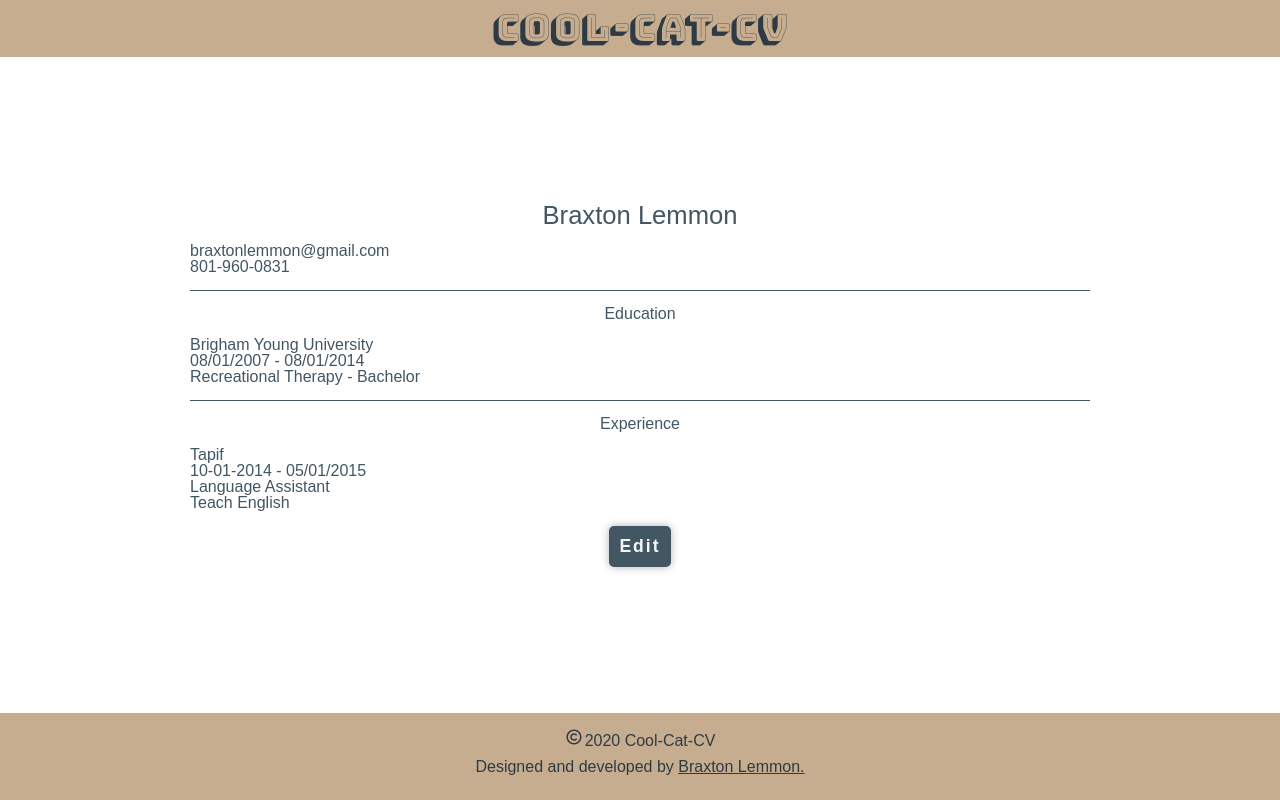
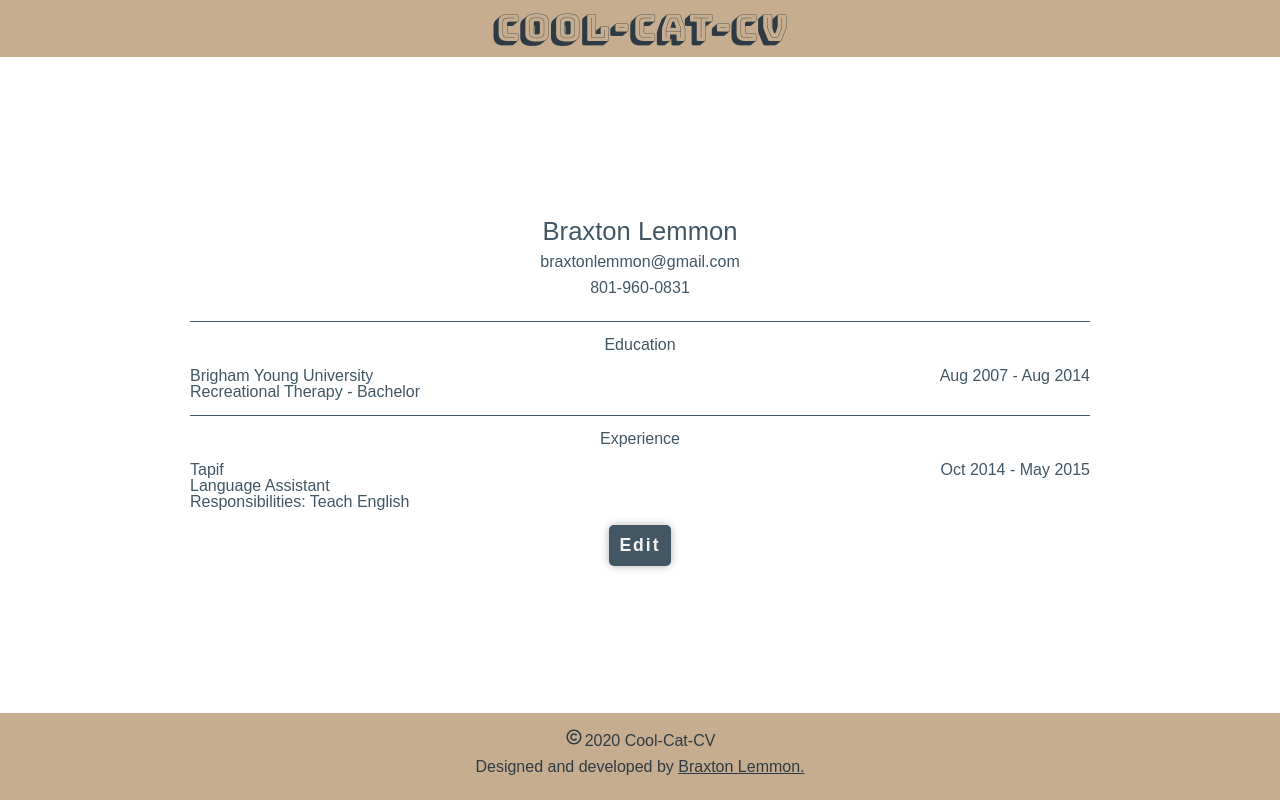
Before and after one commit to braxtonlemmon/cv-project-react, a React (Create React App) app: page / in a window 1280 px wide. Built offline with nearby package versions, Linux system fonts and the light colour scheme; a web font is replaced by a local one.

Commit message:
Reformat layout of Result.

```diff
--- a/src/App.js
+++ b/src/App.js
@@ -81,7 +81,7 @@ function App() {
       company: 'Tapif',
       position: 'Language Assistant',
       responsibilities: 'Teach English',
-      workStartDate: '10-01-2014',
+      workStartDate: '10/01/2014',
       workEndDate: '05/01/2015'
     }
   ])
--- a/src/components/EducationPretty.jsx
+++ b/src/components/EducationPretty.jsx
@@ -1,5 +1,6 @@
 import React from 'react';
 import styled from 'styled-components';
+import moment from 'moment';
 
 const Wrapper = styled.section`
   display: flex;
@@ -12,11 +13,21 @@ const Wrapper = styled.section`
   border-bottom: 1px solid ${props => props.theme.colors.dark};
 `;
 
+const Top = styled.div`
+  width: 100%;
+  @media (min-width: 600px) {
+    display: flex;
+    justify-content: space-between;
+  }
+`;
+
 function EducationPretty({ education }) {
   return (
     <Wrapper>
-      <p>{education.school}</p>
-      <p>{education.schoolStartDate} - {education.schoolEndDate}</p>
+      <Top>
+        <p>{education.school}</p>
+        <p>{moment(education.schoolStartDate).format("MMM YYYY")} - {moment(education.schoolEndDate).format("MMM YYYY")}</p>
+      </Top>
       <p>{education.studyField} - {education.degree}</p>
     </Wrapper>
   )
--- a/src/components/ExperiencePretty.jsx
+++ b/src/components/ExperiencePretty.jsx
@@ -1,5 +1,6 @@
 import React from 'react';
 import styled from 'styled-components';
+import moment from 'moment';
 
 const Wrapper = styled.section`
   display: flex;
@@ -10,13 +11,23 @@ const Wrapper = styled.section`
   width: 100%;
 `;
 
+const Top = styled.div`
+  width: 100%;
+  @media (min-width: 600px) {
+    display: flex;
+    justify-content: space-between;
+  }
+`;
+
 function ExperiencePretty({ experience }) {
   return (
     <Wrapper>
-      <p>{experience.company}</p>
-      <p>{experience.workStartDate} - {experience.workEndDate}</p>
+      <Top>
+        <p>{experience.company}</p>
+        <p>{moment(experience.workStartDate).format("MMM YYYY")} - {moment(experience.workEndDate).format("MMM YYYY")}</p>
+      </Top>
       <p>{experience.position}</p>
-      <p>{experience.responsibilities}</p>
+      <p>Responsibilities: {experience.responsibilities}</p>
     </Wrapper>
   )
 }
--- a/src/components/PersonalPretty.jsx
+++ b/src/components/PersonalPretty.jsx
@@ -1,18 +1,24 @@
 import React from 'react';
 import styled from 'styled-components';
+import { H2 } from './Shared';
 
 const Wrapper = styled.div`
   display: flex;
   flex-direction: column;
+  align-items: center;
   width: 100%;
   margin: 15px 0;
   padding-bottom: 15px;
   border-bottom: 1px solid ${props => props.theme.colors.dark};
+  p {
+    margin-bottom: 10px;
+  }
 `;
 
 function PersonalPretty({ personalData }) {
   return (
     <Wrapper>
+      <H2>{personalData.firstName} {personalData.lastName}</H2>
       <p>{personalData.email}</p>
       <p>{personalData.phone}</p>
     </Wrapper>
--- a/src/components/Result.jsx
+++ b/src/components/Result.jsx
@@ -10,6 +10,8 @@ const Wrapper = styled(wrapper)`
   color: ${props => props.theme.colors.dark};
   h2 {
     color: ${props => props.theme.colors.dark};
+    /* text-decoration: underline; */
+    margin-bottom: 10px;
   }
   width: 95%;
   max-width: 900px;
@@ -18,7 +20,6 @@ const Wrapper = styled(wrapper)`
 function Result({ handleEdit, personalData, educationData, experienceData }) {
   return (
     <Wrapper>
-      <H2>{personalData.firstName} {personalData.lastName}</H2>
       <PersonalPretty personalData={personalData} />
       <h3>Education</h3>
       {educationData.map(education => <EducationPretty education={education} />)}
```
